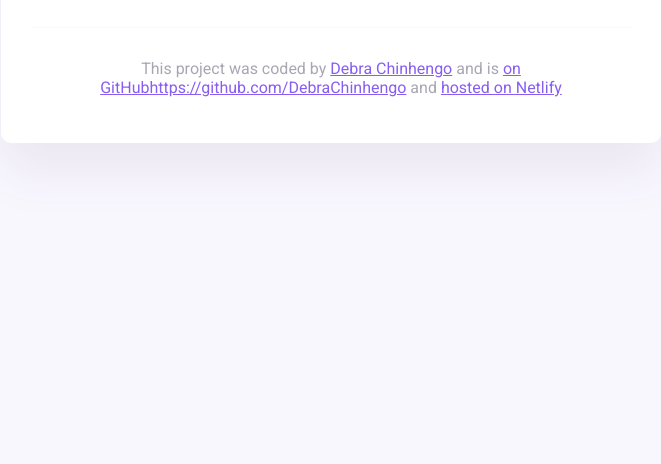
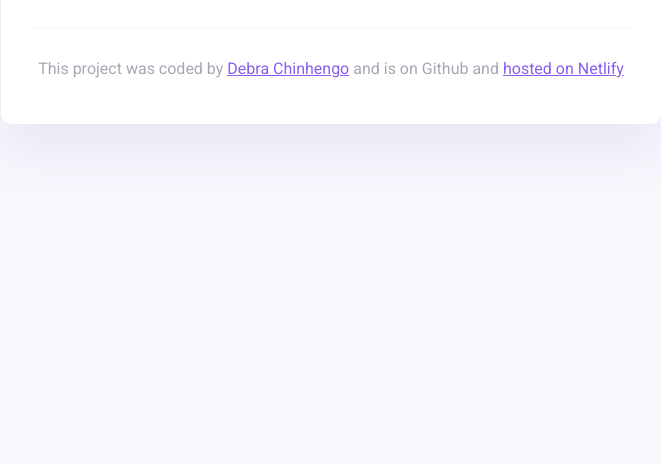
Before and after one commit to DebraChinhengo/WeatherApp, a website built with Parcel: page index.html in a window 1280 px wide. Shown: the part 336-800 px from the top of the page, without its empty margins (309-970 px from the left). Built offline with nearby package versions, Linux system fonts and the light colour scheme.

Commit message:
Change the description to external links

```diff
--- a/index.html
+++ b/index.html
@@ -47,10 +47,9 @@
       <footer>
         <p>
           This project was coded by
-          <a href="#" target="_blank">Debra Chinhengo</a> and is
-          <a href="https://github.com/DebraChinhengo" target="_blank">
-            on GitHubhttps://github.com/DebraChinhengo</a
-          >
+          <a href="#" target="_blank">Debra Chinhengo</a>
+          and is on Github
+          <a href="https://github.com/DebraChinhengo" target="_blank"></a>
           and
           <a href="https://dchinhengo-weatherapp.netlify.app/" target="_blank"
             >hosted on Netlify</a
```
